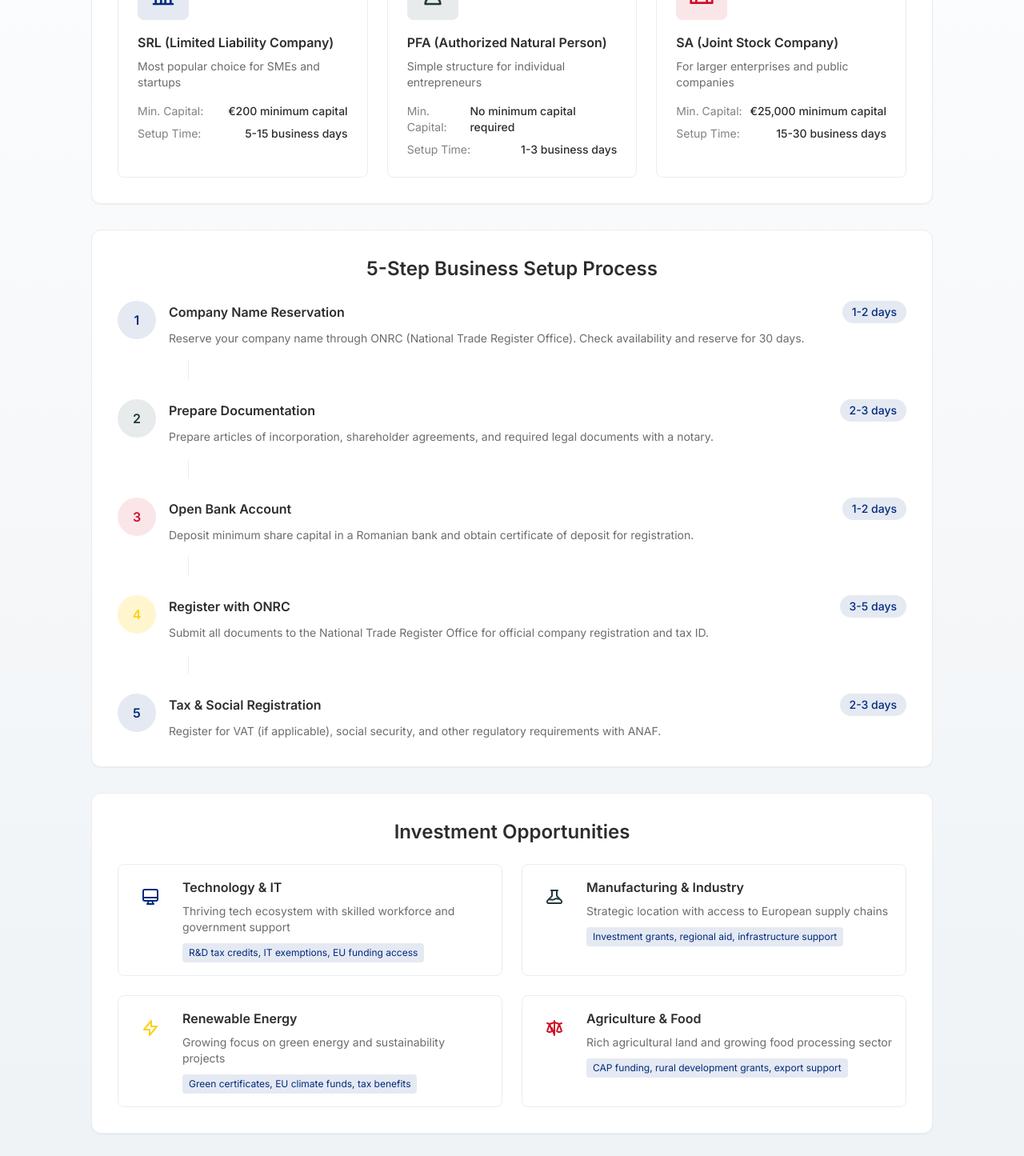
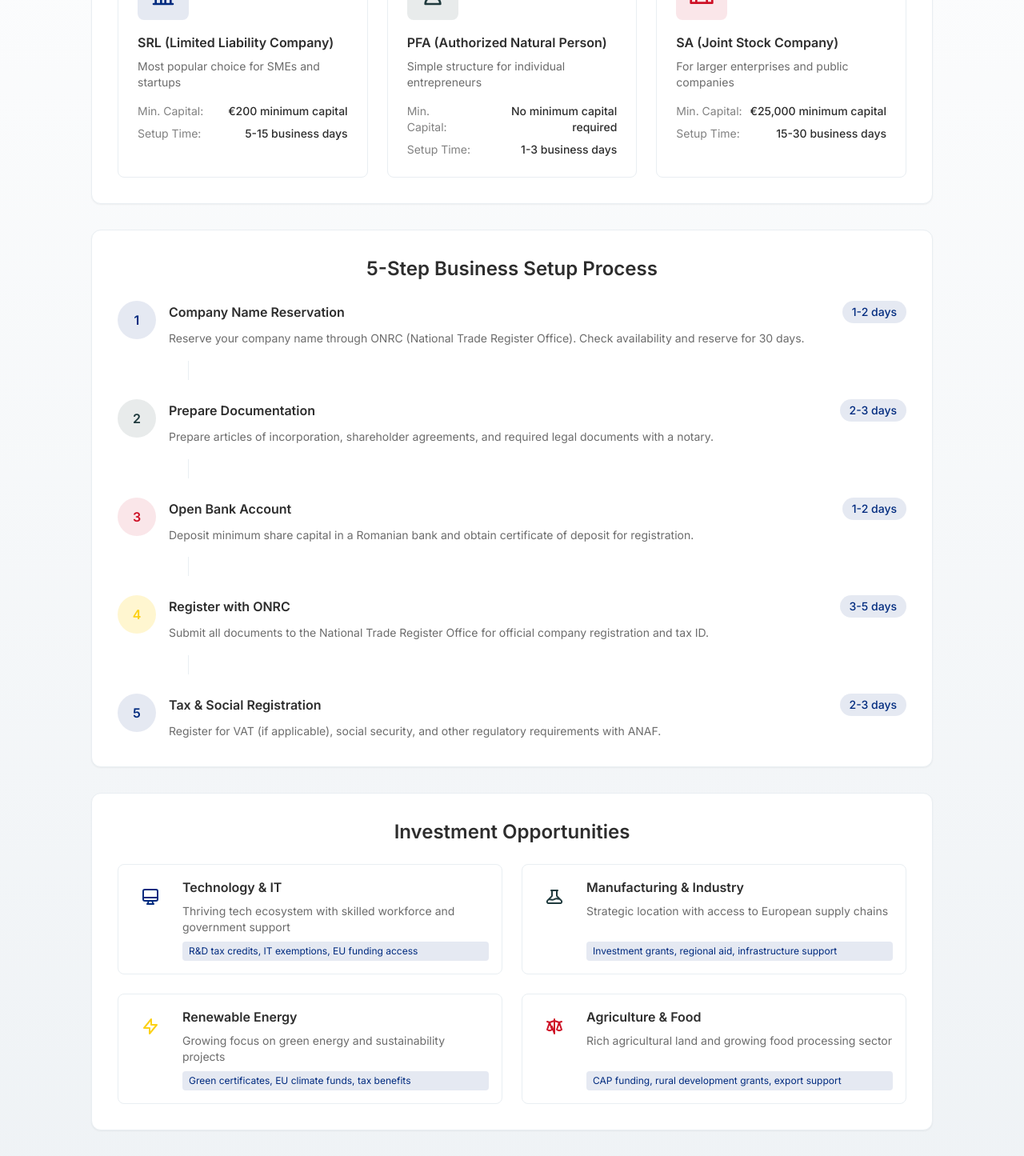
Before and after one commit to CodeNKoffee/eye-on-romania, a Next.js app: page /en/business in a window 1280 px wide. Shown: the part 540-1985 px from the top of the page at 80% size. Built offline with nearby package versions, Linux system fonts and the light colour scheme.

Commit message:
ref: add the work page adjustments flex grow

```diff
--- a/src/app/[locale]/business/components/BusinessTypes.tsx
+++ b/src/app/[locale]/business/components/BusinessTypes.tsx
@@ -61,11 +61,11 @@ export default function BusinessTypes() {
             <div className="space-y-2 text-sm">
               <div className="flex justify-between">
                 <span className="text-transylvanian-stone/60">Min. Capital:</span>
-                <span className="font-medium text-transylvanian-stone">{type.minCapital}</span>
+                <span className="font-medium text-transylvanian-stone text-right">{type.minCapital}</span>
               </div>
               <div className="flex justify-between">
                 <span className="text-transylvanian-stone/60">Setup Time:</span>
-                <span className="font-medium text-transylvanian-stone">{type.timeframe}</span>
+                <span className="font-medium text-transylvanian-stone text-right">{type.timeframe}</span>
               </div>
             </div>
           </div>
--- a/src/app/[locale]/business/components/InvestmentGuide.tsx
+++ b/src/app/[locale]/business/components/InvestmentGuide.tsx
@@ -59,16 +59,16 @@ export default function InvestmentGuide() {
 
       <div className="grid md:grid-cols-2 gap-6">
         {investmentOpportunities.map((opportunity, index) => (
-          <div key={index} className="flex gap-4 p-4 rounded-lg border border-danube-mist hover:shadow-sm transition-shadow">
+          <div key={index} className="flex gap-4 p-4 rounded-lg border border-danube-mist hover:shadow-sm transition-shadow h-full">
             <div className={`flex-shrink-0 w-12 h-12 ${opportunity.color} bg-current/10 rounded-lg flex items-center justify-center`}>
               <div className={opportunity.color}>
                 {opportunity.icon}
               </div>
             </div>
-            <div className="flex-1">
+            <div className="flex-1 flex flex-col h-full">
               <h3 className="font-semibold text-transylvanian-stone mb-2">{opportunity.title}</h3>
-              <p className="text-sm text-transylvanian-stone/70 mb-2">{opportunity.description}</p>
-              <div className="text-xs text-tricolor-blue bg-tricolor-blue/10 px-2 py-1 rounded inline-block">
+              <p className="text-sm text-transylvanian-stone/70 mb-2 flex-grow">{opportunity.description}</p>
+              <div className="text-xs text-tricolor-blue bg-tricolor-blue/10 px-2 py-1 rounded inline-block mt-auto">
                 {opportunity.incentives}
               </div>
             </div>
```
